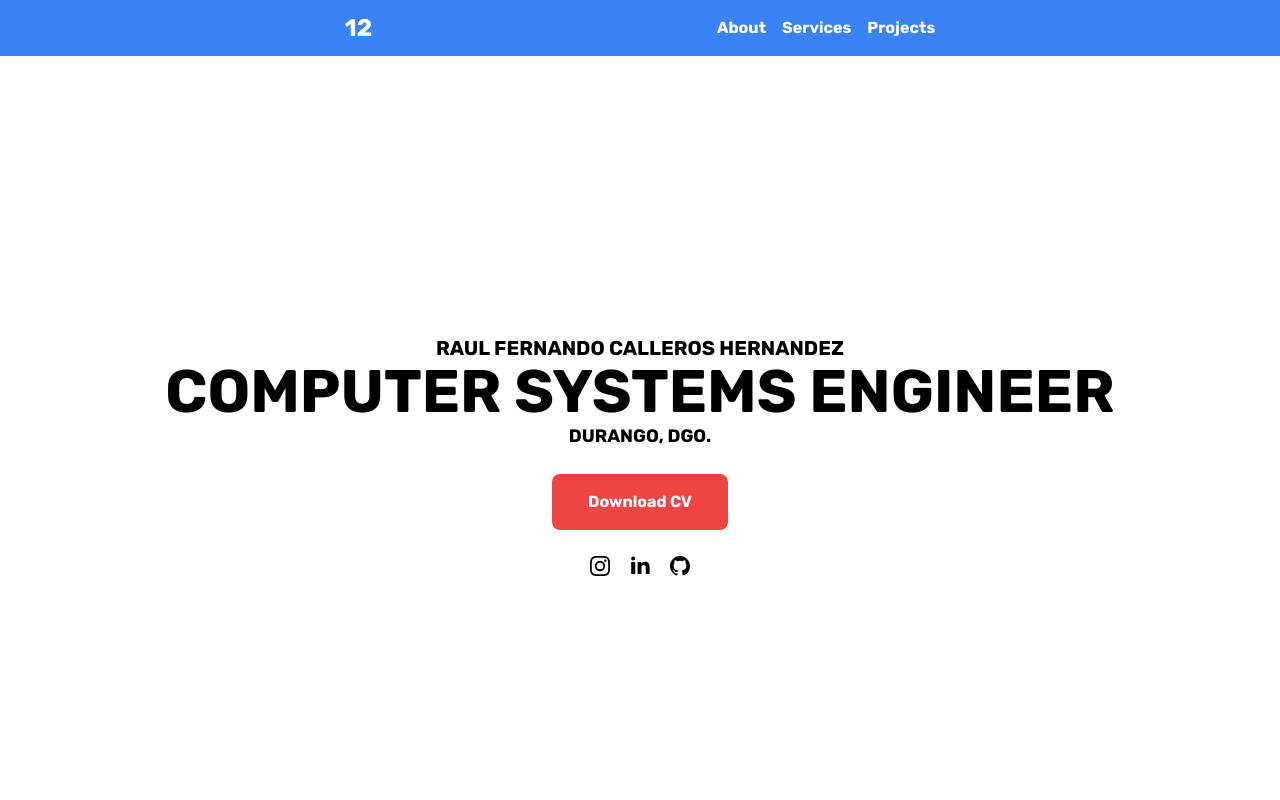
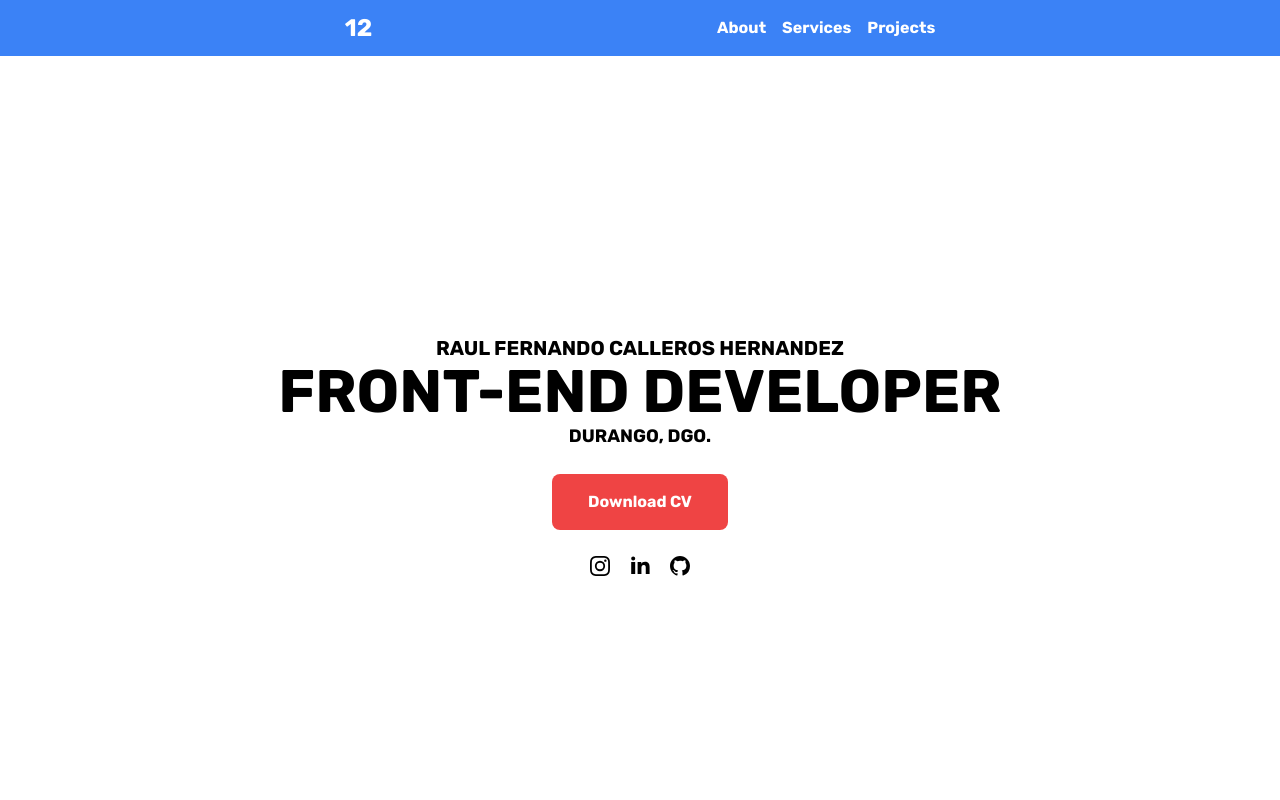
Before and after one commit to shxcxnx/profile-web, a React (Vite) app: page / in a window 1280 px wide. Shown: the top 800 px of the page. Built offline with nearby package versions, Linux system fonts and the light colour scheme.

Commit message:
modify hero section

```diff
--- a/src/components/homeComponents/HeroSection.jsx
+++ b/src/components/homeComponents/HeroSection.jsx
@@ -11,7 +11,7 @@ export const Hero = () => {
             <div className='w-full h-screen md:h-screen flex flex-col justify-center items-center '>
                 {/* <img className='mb-6 rounded-full w-[250px] h-[250px] justify-self-center md:w-[350px] md:h-[350px] object-cover' src='./img/raul-prom.jpg' alt='Raul prom' /> */}
                 <h2 className='font-bold text-md md:text-xl'>RAUL FERNANDO CALLEROS HERNANDEZ</h2>
-                <h1 className='font-bold text-2xl md:text-6xl'>COMPUTER SYSTEMS ENGINEER</h1>
+                <h1 className='font-bold text-2xl md:text-6xl'>FRONT-END DEVELOPER</h1>
                 <p className='font-bold text-sm md:text-lg'>DURANGO, DGO.</p>
 
                 <div className='flex gap-6 mt-6'>
```
